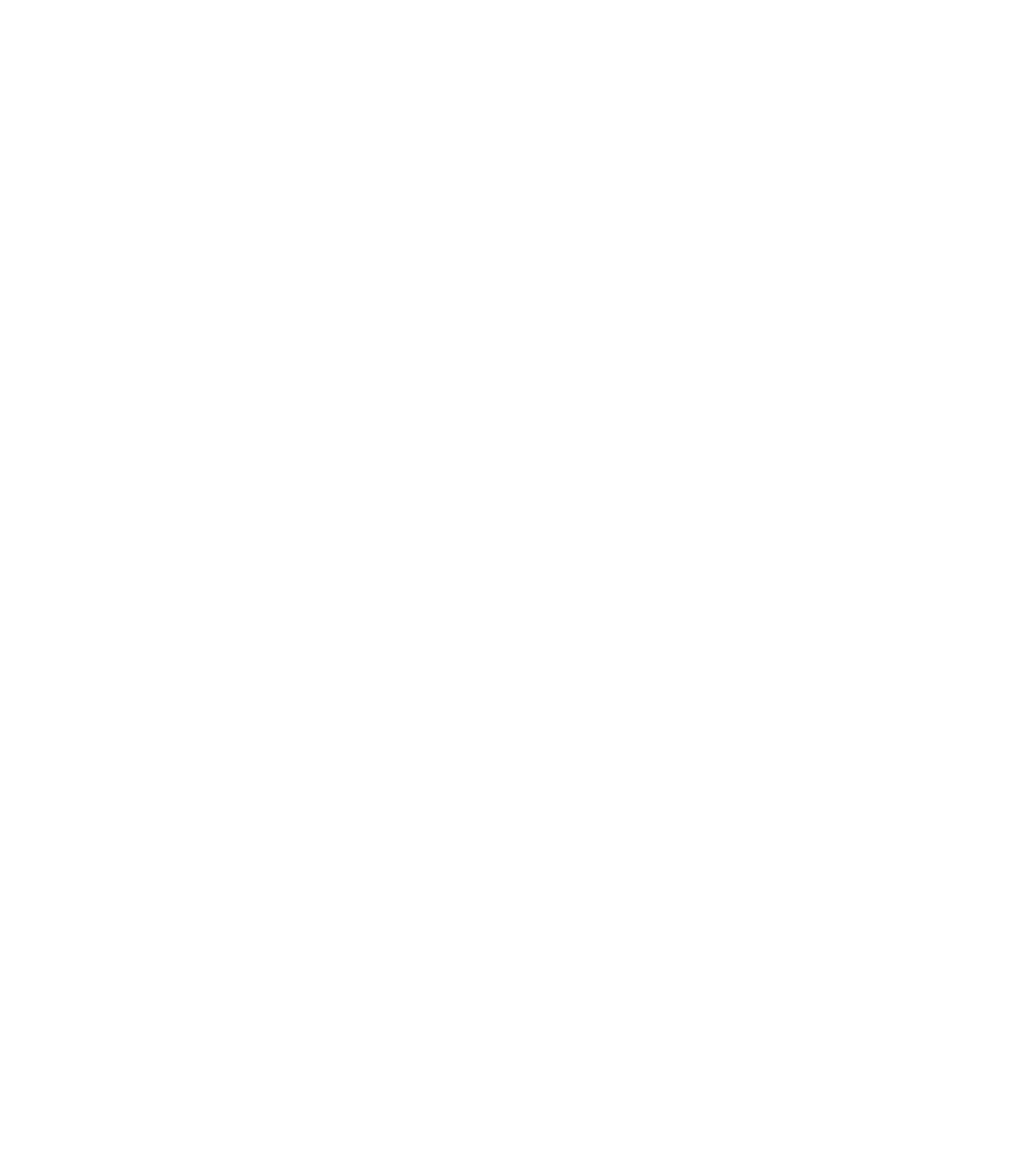
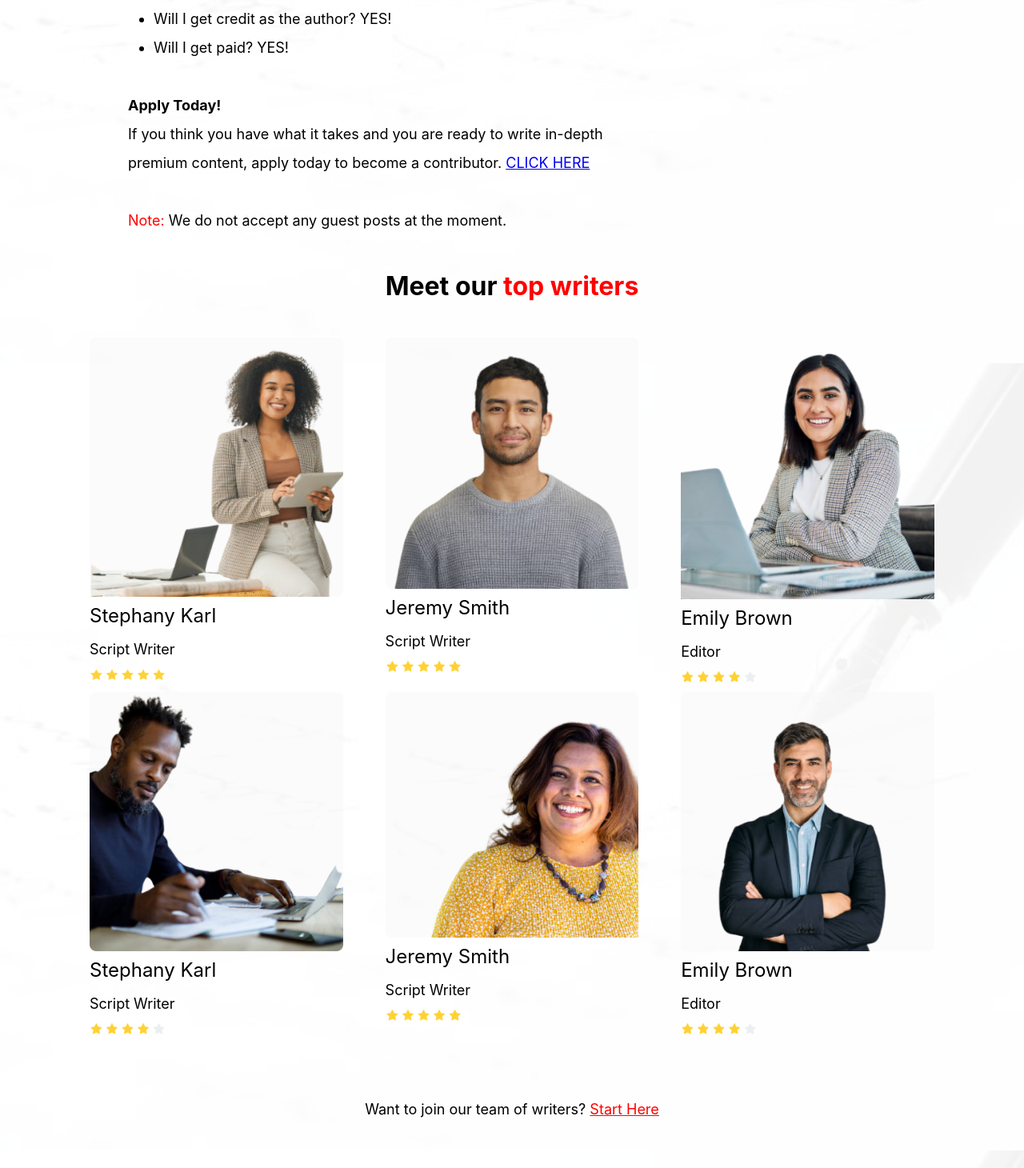
Before and after one commit to mideD3V/screened-app-main, a React (Create React App) app: page /write in a window 1280 px wide. Shown: the part 1010-2470 px from the top of the page at 80% size. Before the commit the page ends 838 px from the top, so only its background shows below. Built offline with nearby package versions, Linux system fonts and the light colour scheme.

Commit message:
styles updated

```diff
--- a/src/components/write/Write.jsx
+++ b/src/components/write/Write.jsx
@@ -1,7 +1,20 @@
-import React from 'react'
-import './write.css'
+import React from "react";
+import "./write.css";
 import Empty from "../Construction";
-import Hero from '../Hero';
+import Hero from "../Hero";
+import { Link } from "react-router-dom";
+import Writer from "./Writer";
+
+//writers image
+import Writer1 from "../../assets/write/wr1.png";
+import Writer2 from "../../assets/write/wr2.png";
+import Writer3 from "../../assets/write/wr3.png";
+import Writer4 from "../../assets/write/wr4.png";
+import Writer5 from "../../assets/write/wr5.png";
+import Writer6 from "../../assets/write/wr6.png";
+
+import star5 from "../../assets/write/starf.png";
+import star4 from "../../assets/write/starnf.png";
 
 
 const Write = () => {
@@ -12,11 +25,97 @@ const Write = () => {
       </div>
 
       <div className="write-ctn">
+        <h2>
+          Are you a writer? <span className="redfont">We need you!</span>
+        </h2>
+        <p>
+          <b> Interested in being a writer for MovieWeb? </b>
+          <br />
+          We are always looking for strong passionate writers who are motivated
+          to develop and write engaging content.
+          <br />
+          <br />
+          <b>What We Are Looking For </b>
+          <br />
+          We are looking for writers who can produce in-depth premium content
+          with expert knowledge in one or more of Screened featured categories.
+          <br />
+          <br />
+          <b> Contributor Program Facts </b>
+          <br />
+          Two very important facts about our contributor program:
+          <ul>
+            <li>Will I get credit as the author? YES!</li>
+            <li> Will I get paid? YES! </li>
+          </ul>
+          <br />
+          <b>Apply Today! </b>
+          <br />
+          If you think you have what it takes and you are ready to write
+          in-depth premium content, apply today to become a contributor.{" "}
+          <Link to="/signup">CLICK HERE</Link>
+          <br />
+          <br />
+          <span className="redfont"> Note:</span> We do not accept any guest
+          posts at the moment.
+        </p>
 
-
+        <div className="top-writers">
+          <h2>
+            Meet our <span className="redfont"> top writers</span>
+          </h2>
+          <div className="writers">
+            <Writer
+              image={Writer1}
+              name="Stephany Karl"
+              title="Script Writer"
+              star={star5}
+            />
+            <Writer
+              image={Writer2}
+              name="Jeremy  Smith "
+              title="Script Writer"
+              star={star5}
+            />
+            <Writer
+              image={Writer3}
+              name="Emily Brown "
+              title=" Editor"
+              star={star4}
+            />
+            <Writer
+              image={Writer4}
+              name="Stephany Karl"
+              title="Script Writer"
+              star={star4}
+            />
+            <Writer
+              image={Writer5}
+              name="Jeremy  Smith "
+              title="Script Writer"
+              star={star5}
+            />
+            <Writer
+              image={Writer6}
+              name="Emily Brown "
+              title=" Editor"
+              star={star4}
+            />
+          </div>
+          <p className="join-writers">
+            Want to join our team of writers?{" "}
+            <Link
+              className="redfont"
+              to="/signup"
+            >
+              {" "}
+              Start Here
+            </Link>
+          </p>
+        </div>
       </div>
     </section>
   );
-}
+};
 
-export default Write
+export default Write;
--- /dev/null
+++ b/src/components/write/Writer.jsx
@@ -0,0 +1,16 @@
+import React from 'react'
+
+const Writer = ({image, name, title, star}) => {
+  return (
+    <div className="writer">
+      <img src={image} alt="" />
+          <span className="writer-name">{ name}</span>
+          <span className="writer-title">{title}</span>
+          <span className="writer-star">
+    <img src={star} alt="" />
+          </span>
+    </div>
+  );
+}
+
+export default Writer
--- a/src/components/write/write.css
+++ b/src/components/write/write.css
@@ -1,5 +1,6 @@
 #write{
     padding: 0;
+    background-color: var(--white-color);
 }
 .hero-write {
   background-image: url("../../assets/home/hero-write.png");
@@ -8,3 +9,51 @@
   width: 100%;
   height: 60vh;
 }
+.write-ctn{
+    background-image: url('../../assets/home/pen.png');
+    padding: 5rem;
+    line-height: 2;
+}
+.write-ctn h2{
+    text-align: center;
+}
+.write-ctn p{
+    padding: 2rem 5rem;
+    max-width: 70%;
+    font-size: var(--text-sm);
+}
+.write-ctn ul{
+    margin-left: 2rem;
+}
+.writers{
+    width: 100%;
+    display: flex;
+    flex-wrap: wrap;
+    justify-content: space-between;
+    padding: 2rem ;
+}
+
+.writer{
+    width: 30%;
+display: flex;
+flex-direction: column;
+}
+.writer img{
+    width: 100%;
+}
+.writer-name{
+    font-size: var(--text-rg);
+}
+.writer-title{
+    font-size: var(--text-sm);
+
+}
+
+.writer-star{
+    width:30%;
+}
+.join-writers{
+    text-align: center;
+    width: 100%;
+    margin: auto;
+}
```
Also changed, not shown: src/components/errorpage/ErrorPage.jsx (+11 -5 lines), src/components/errorpage/error.css (added, +18 -0 lines), src/components/userprofile/userprofile.css (added).
